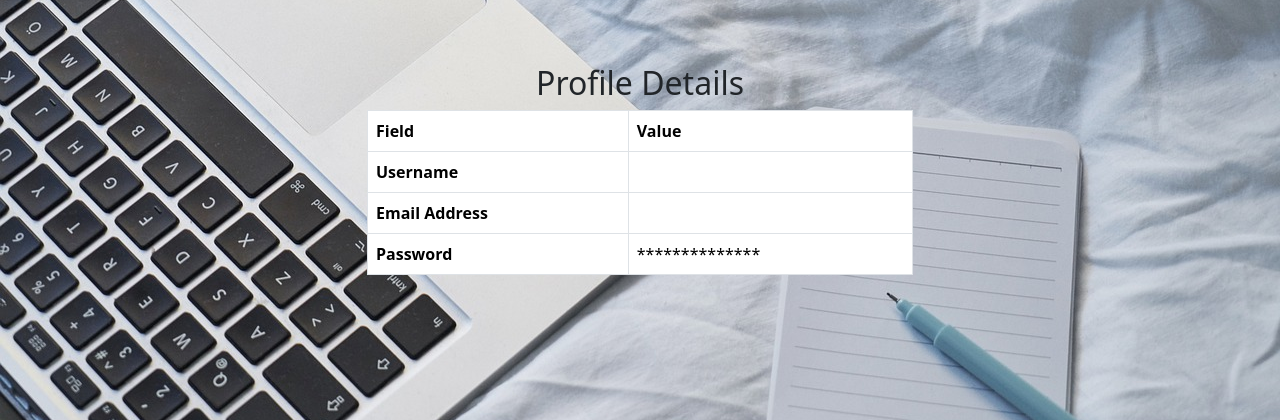
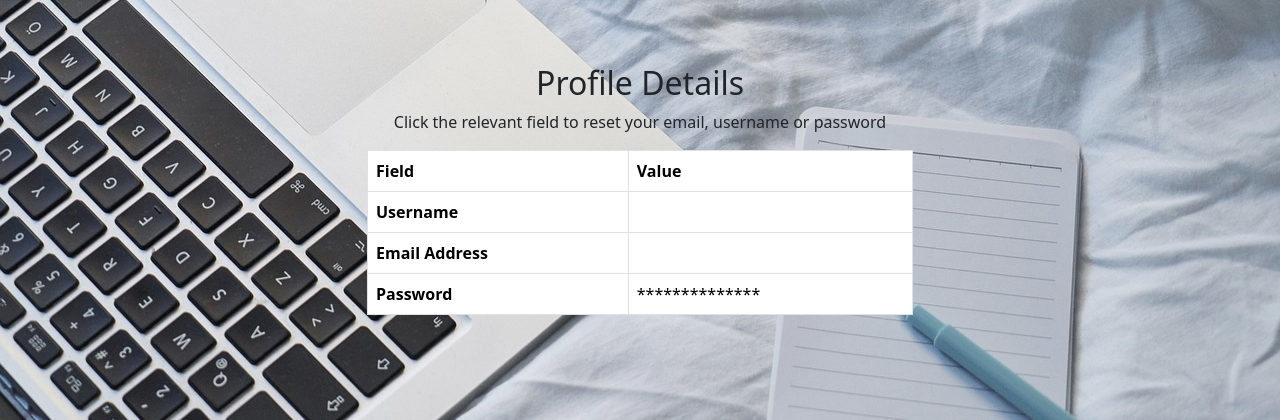
Before and after one commit to Sicelumusa1/Online-Notes-App, a Flask app: page /profile in a window 1280 px wide. Shown: the part 56-476 px from the top of the page. Run offline with Flask 3, Linux system fonts and the light colour scheme; parts of the project's set-up code (start-up, migrations or seed data) failed here and were passed over.

Commit message:
Made the required changes as per deployment environment requirements

```diff
--- a/web_app/static/style.css
+++ b/web_app/static/style.css
@@ -207,6 +207,11 @@ tr {
   background: transparent;
 }
 
+/* Profile style */
+#table-description {
+  text-align: center;
+}
+
 
 /* Navbar Styling */
 .navbar-custom, .footer {
--- a/web_app/templates/profile.html
+++ b/web_app/templates/profile.html
@@ -7,7 +7,10 @@
     {% include "_errors.html" %}
     <h2>Profile Details</h2>
     <div class="table-responsive">
-      <table class="table table-hover table-condensed table-bordered">
+      <div id="table-description">
+        <p>Click the relevant field to reset your email, username or password</p>
+      </div>
+      <table class="table table-hover table-condensed table-bordered" aria-describedby="table-description">
         <thead>
           <tr>
             <th scope="col">Field</th>
```
